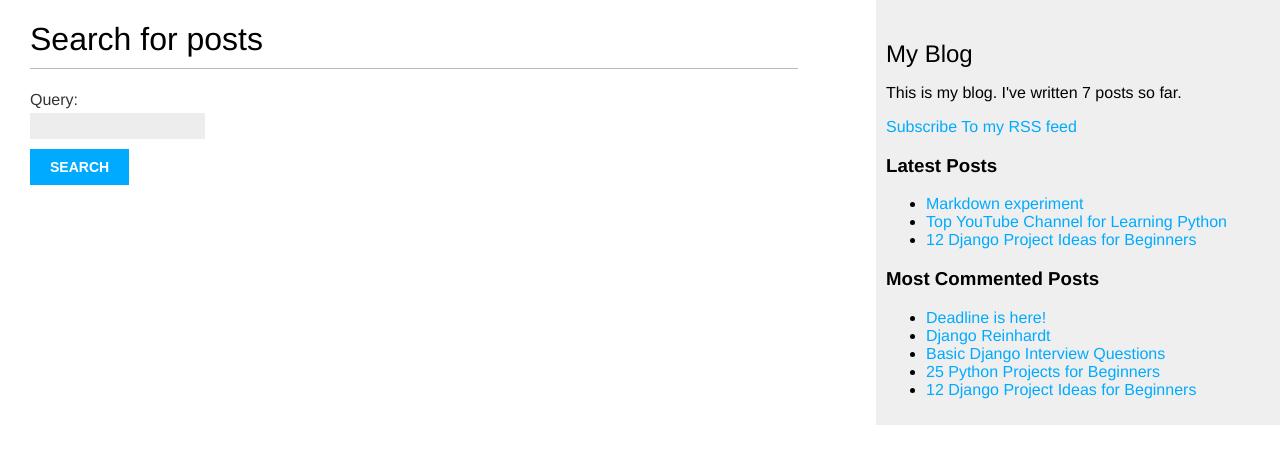
After one commit to Ibtesum/Blog-About-Django, a Django app: page /blog/search/ in a window 1280 px wide. The commit adds this page. Shown: the top 464 px of the page. Run offline with Django 4.2, Linux system fonts and the light colour scheme; data comes from the database, SQL or seed files in the repository; both versions use the stored data as it was after the commit; parts of the project's set-up code (start-up, migrations or seed data) failed here and were passed over.

Commit message:
Added PostgreSQL and search functionality

```diff
--- a/blog/forms.py
+++ b/blog/forms.py
@@ -12,3 +12,7 @@ class CommentForm(forms.ModelForm):
     class Meta:
         model = Comment
         fields = ('name', 'email', 'body')
+
+
+class SearchForm(forms.Form):
+    query = forms.CharField()
--- a/blog/templates/blog/base.html
+++ b/blog/templates/blog/base.html
@@ -17,6 +17,9 @@
     <div id = "sidebar">
         <h2>My Blog</h2>
         <p>This is my blog. I've written {% total_posts %} posts so far.</p>
+        <p>
+            <a href="{% url 'blog:post_feed' %}">Subscribe To my RSS feed</a>
+        </p>
         <h3>Latest Posts</h3>
         {% show_latest_posts 3 %}
 
--- a/blog/templates/blog/post/detail.html
+++ b/blog/templates/blog/post/detail.html
@@ -1,4 +1,5 @@
 {% extends "blog/base.html" %}
+{% load blog_tags %}
 
 {% block title %}
     {{post.title}}
@@ -9,7 +10,7 @@
     <p class="date">
         Published {{post.publish}} by {{post.author}}
     </p>
-    {{ post.body|linebreaks }}
+    {{ post.body|markdown }}
 
     <p>
         <a href="{% url 'blog:post_share' post.id %}">
--- a/blog/templates/blog/post/list.html
+++ b/blog/templates/blog/post/list.html
@@ -1,4 +1,5 @@
 {% extends "blog/base.html" %}
+{% load blog_tags %}
 
 {% block title %}My Blog{% endblock %}
 
@@ -27,7 +28,7 @@
         <p class="date">
             Published {{post.publish}} by {{post.author}}
         </p>
-        {{ post.body|truncatewords:30|linebreaks }}
+        {{ post.body|markdown|truncatewords_html:30 }}
         <hr/>
     {% endfor %}
     {% include 'pagination.html' with page=posts %}
--- /dev/null
+++ b/blog/templates/blog/post/search.html
@@ -0,0 +1,31 @@
+{% extends "blog/base.html" %}
+{% load blog_tags %}
+
+{% block title %}
+    Search
+{% endblock title %}
+
+{% block content %}
+    {% if query %}
+        <h1>Posts Containing "{{ query }}"</h1>
+        <h3>
+            {% with results.count as total_results %}
+                Found {{ total_results }} result {{ total_results|pluralize }}
+            {% endwith %}
+        </h3>
+        {% for post in results %}
+            <h4><a href="{{ post.get_absolute_url}}">{{ post.title }}</a></h4>
+            {{ post.body|markdown|truncatewords_html:5 }}
+        {% empty %}
+            <p>No results found.</p>
+        {% endfor %}
+        <p><a href="{% url 'blog:post_search' %}">Search again</a></p>
+    {% else %}
+        <h1>Search for posts</h1>
+        <form method="get">
+            {{form.as_p}}
+            <!-- {% csrf_token %} -->
+            <input type="submit" value="Search">
+        </form>
+    {% endif %}
+{% endblock content %}
--- a/blog/templatetags/blog_tags.py
+++ b/blog/templatetags/blog_tags.py
@@ -1,6 +1,8 @@
 from django import template
 from ..models import Post
 from django.db.models import Count
+from django.utils.safestring import mark_safe
+import markdown
 
 
 register = template.Library()
@@ -17,3 +19,8 @@ def show_latest_posts(count=5):
 @register.simple_tag
 def get_most_commented_posts(count=5):
     return Post.published.annotate(total_comments=Count('comments')).order_by('-total_comments') [:count]
+
+
+@register.filter(name='markdown')
+def markdown_format(text):
+    return mark_safe(markdown.markdown(text))
--- a/blog/urls.py
+++ b/blog/urls.py
@@ -1,6 +1,6 @@
 from django.urls import path
 from . import views
-
+from .feeds import LatestPostsFeed
 app_name = 'blog'
 
 urlpatterns = [
@@ -10,4 +10,6 @@ urlpatterns = [
     path('<int:year>/<int:month>/<int:day>/<slug:post>/', views.post_detail, name='post_detail'),
     path('<int:post_id>/share/', views.post_share, name='post_share'),
     path('tag/<slug:tag_slug>/', views.post_list, name='post_list_by_tag'),
+    path('feed/', LatestPostsFeed(), name='post_feed'),
+    path('search/', views.post_search, name='post_search'),
 ]
--- a/blog/views.py
+++ b/blog/views.py
@@ -1,8 +1,10 @@
+from unittest import result
 from django.shortcuts import render, get_object_or_404
 from .models import Post, Comment
 from django.core.paginator import Paginator, EmptyPage, PageNotAnInteger
 from django.views.generic import ListView
-from .forms import EmailPostForm, CommentForm
+from django.contrib.postgres.search import SearchVector
+from .forms import EmailPostForm, CommentForm, SearchForm
 from django.core.mail import send_mail
 from taggit.models import Tag
 from django.db.models import Count
@@ -97,3 +99,15 @@ def post_share(request, post_id):
         form = EmailPostForm()
 
     return render(request, 'blog/post/share.html', {'post':post, 'form':form, 'sent':sent})
+
+
+def post_search(request):
+    form = SearchForm()
+    query = None
+    results = []
+    if 'query' in request.GET:
+        form = SearchForm(request.GET)
+        if form.is_valid():
+            query = form.cleaned_data['query']
+            results = Post.published.annotate(search=SearchVector('title', 'body'),).filter(search=query)
+    return render(request, 'blog/post/search.html', {'form':form, 'query':query, 'results':results})
--- a/mysite/urls.py
+++ b/mysite/urls.py
@@ -1,7 +1,15 @@
 from django.contrib import admin
 from django.urls import path, include
+from django.contrib.sitemaps.views import sitemap
+from blog.sitemaps import PostSitemap
+
+sitemaps = {
+    'posts': PostSitemap,
+}
+
 
 urlpatterns = [
     path('admin/', admin.site.urls),
     path('blog/', include('blog.urls', namespace='blog')),
+    path('sitemap.xml', sitemap, {'sitemaps': sitemaps}, name='django.contrib.sitemaps.views.sitemap'),
 ]
```
Also changed, not shown: blog/feeds.py (added, +18 -0 lines), blog/sitemaps.py (added, +12 -0 lines), mysite/settings.py (+8 -2 lines), db.sqlite3.
